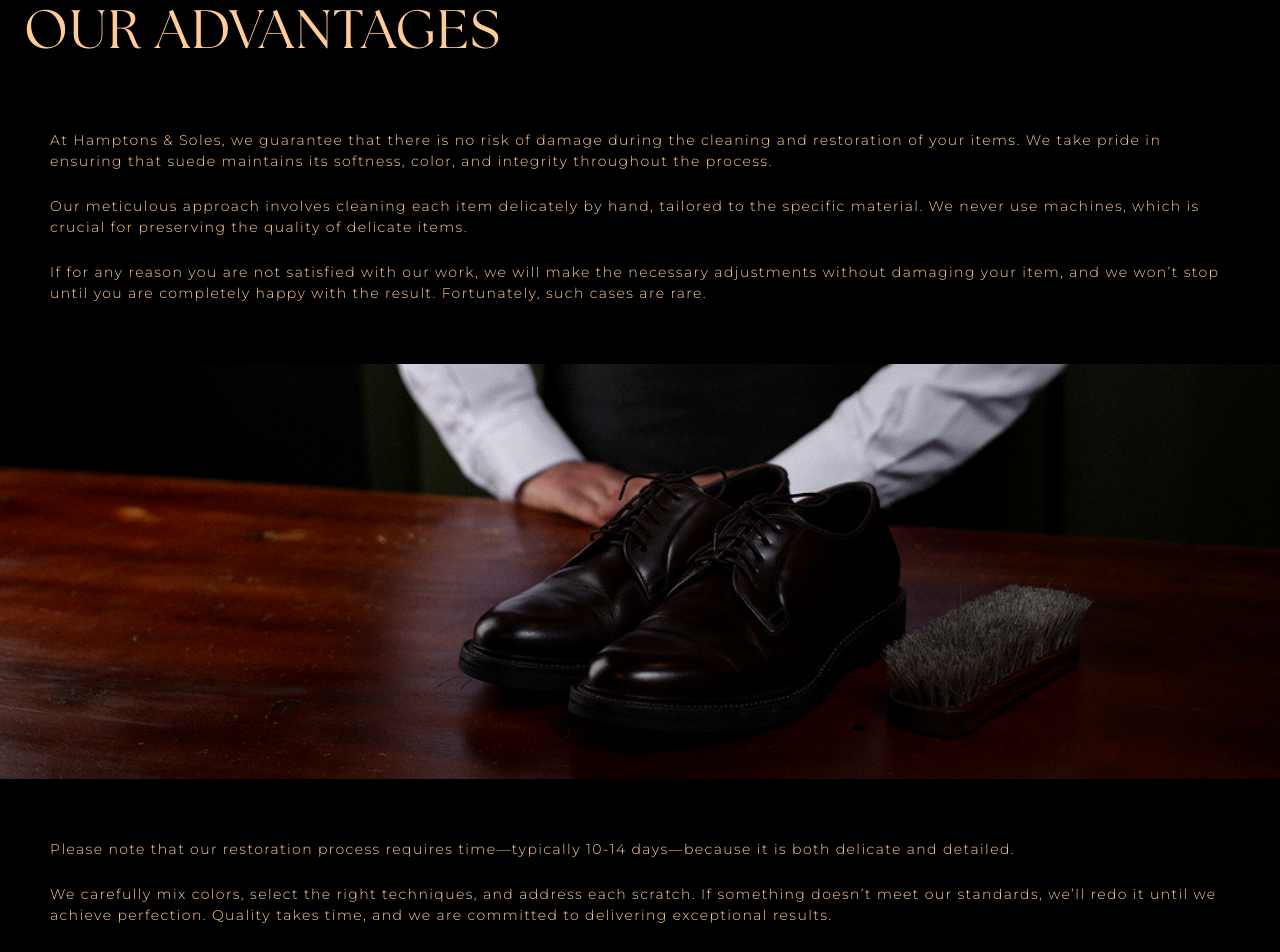
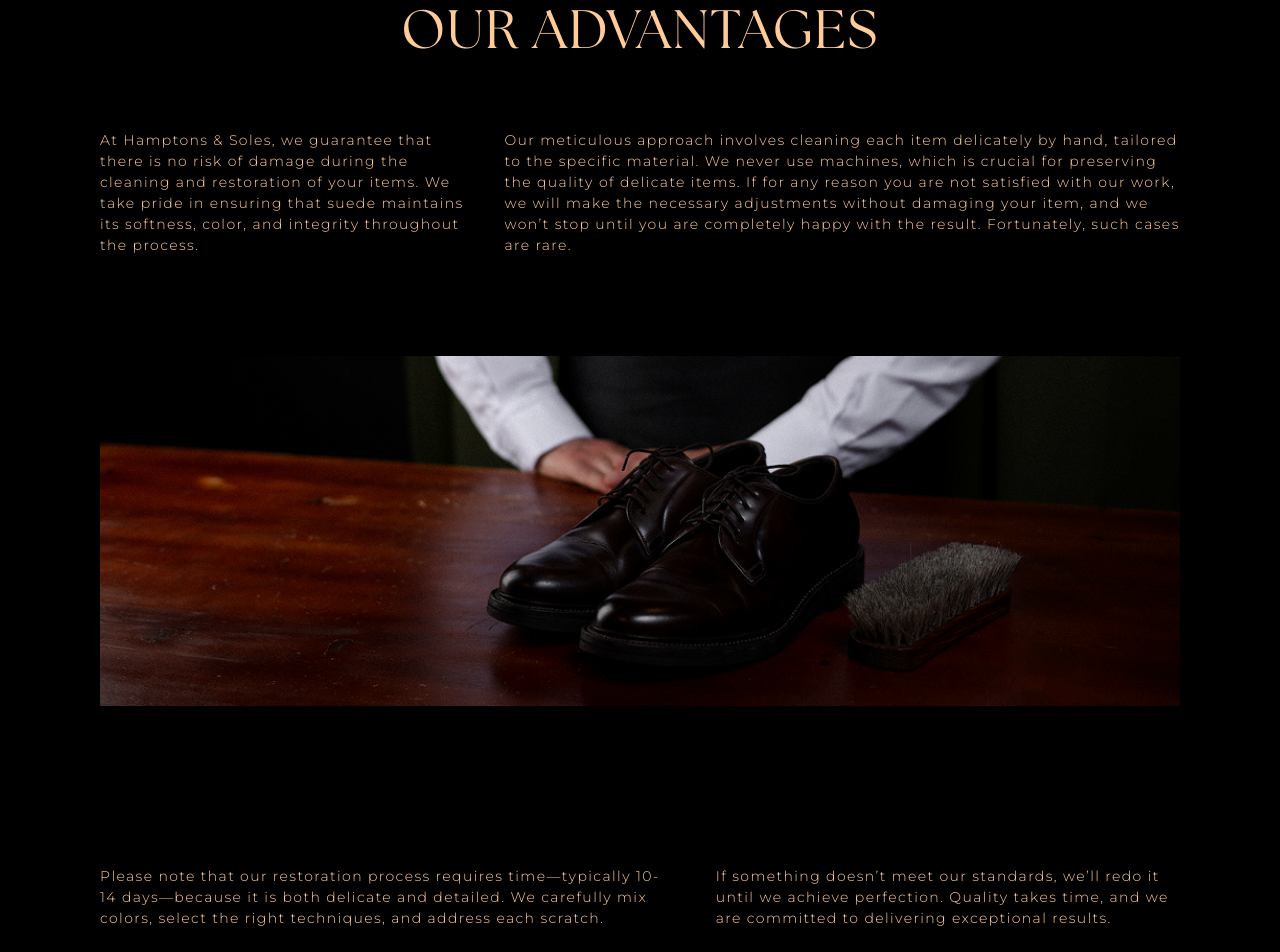
Before and after one commit to Irakli412245/Hamptons-And-Soles-Website, a React (Vite) app: page /about in a window 1280 px wide. Shown: the part 3380-4332 px from the top of the page. Built offline with nearby package versions, Linux system fonts and the light colour scheme.

Commit message:
add Advantages to desktop

```diff
--- a/src/components/About/Advantages.tsx
+++ b/src/components/About/Advantages.tsx
@@ -3,31 +3,47 @@ import CardTitle from "./components/CardTitle.tsx";
 import CardText from "./components/CardText.tsx";
 
 import imageAdvantages from '../../../public/images/about/advantages/advantages.png'
+import {useWindowDimensions} from "../../hooks/useWindowDimensions.tsx";
 
 const Advantages = () => {
+    const {width} = useWindowDimensions()
     return (
         <Card className={'pb-[60px] table:pb-[140px]'}>
-            <CardTitle className={'!text-left px-6 mb-[60px]'}>
+            <CardTitle className={'!text-left table:!text-center px-6 mb-[60px]'}>
                 Our advantages
             </CardTitle>
+            {
+                width < 768 ? (
+                    <>
                         <ul className={'flex flex-col gap-6 px-[50px] mb-[60px]'}>
                             <li>
                                 <CardText className={''}>
-                        At Hamptons & Soles, we guarantee that there is no risk of damage during the cleaning and
-                        restoration of your items. We take pride in ensuring that suede maintains its softness, color,
+                                    At Hamptons & Soles, we guarantee that there is no risk of damage during the
+                                    cleaning
+                                    and
+                                    restoration of your items. We take pride in ensuring that suede maintains its
+                                    softness,
+                                    color,
                                     and integrity throughout the process.
                                 </CardText>
                             </li>
                             <li>
                                 <CardText className={''}>
-                        Our meticulous approach involves cleaning each item delicately by hand, tailored to the specific
-                        material. We never use machines, which is crucial for preserving the quality of delicate items.
+                                    Our meticulous approach involves cleaning each item delicately by hand, tailored to
+                                    the
+                                    specific
+                                    material. We never use machines, which is crucial for preserving the quality of
+                                    delicate
+                                    items.
                                 </CardText>
                             </li>
                             <li>
                                 <CardText className={''}>
-                        If for any reason you are not satisfied with our work, we will make the necessary adjustments
-                        without damaging your item, and we won’t stop until you are completely happy with the result.
+                                    If for any reason you are not satisfied with our work, we will make the necessary
+                                    adjustments
+                                    without damaging your item, and we won’t stop until you are completely happy with
+                                    the
+                                    result.
                                     Fortunately, such cases are rare.
                                 </CardText>
                             </li>
@@ -38,18 +54,65 @@ const Advantages = () => {
                         <ul className={'flex flex-col gap-6 px-[50px]'}>
                             <li>
                                 <CardText className={''}>
-                        Please note that our restoration process requires time—typically 10-14 days—because it is both
+                                    Please note that our restoration process requires time—typically 10-14 days—because
+                                    it
+                                    is both
                                     delicate and detailed.
                                 </CardText>
                             </li>
                             <li>
                                 <CardText className={''}>
-                        We carefully mix colors, select the right techniques, and address each scratch. If something
-                        doesn’t meet our standards, we’ll redo it until we achieve perfection. Quality takes time, and
+                                    We carefully mix colors, select the right techniques, and address each scratch. If
+                                    something
+                                    doesn’t meet our standards, we’ll redo it until we achieve perfection. Quality takes
+                                    time, and
                                     we are committed to delivering exceptional results.
                                 </CardText>
                             </li>
                         </ul>
+                    </>
+                ) : (
+                    <div className={'flex flex-col gap-[100px] px-[100px] desktop:px-[200px]'}>
+                        <ul className={'flex gap-10'}>
+                            <li>
+                                <CardText className={''}>
+                                    At Hamptons & Soles, we guarantee that there is no risk of damage during the
+                                    cleaning and restoration of your items.
+                                    We take pride in ensuring that suede maintains its softness, color, and integrity
+                                    throughout the process.
+                                </CardText>
+                            </li>
+                            <li>
+                                <CardText className={''}>
+                                    Our meticulous approach involves cleaning each item delicately by hand, tailored to
+                                    the specific material. We never use machines, which is crucial for preserving the
+                                    quality of delicate items. If for any reason you are not satisfied with our work, we
+                                    will make the necessary adjustments without damaging your item, and we won’t stop
+                                    until you are completely happy with the result. Fortunately, such cases are rare.
+                                </CardText>
+                            </li>
+                        </ul>
+                        <div className={'w-full min-h-[335px] mb-[60px]'}>
+                            <img src={imageAdvantages} className={'w-full h-full '}/>
+                        </div>
+                        <ul className={'flex gap-10'}>
+                            <li>
+                                <CardText className={''}>
+                                    Please note that our restoration process requires time—typically 10-14 days—because
+                                    it is both delicate and detailed. We carefully mix colors, select the right
+                                    techniques, and address each scratch.
+                                </CardText>
+                            </li>
+                            <li>
+                                <CardText className={''}>
+                                    If something doesn’t meet our standards, we’ll redo it until we achieve perfection.
+                                    Quality takes time, and we are committed to delivering exceptional results.
+                                </CardText>
+                            </li>
+                        </ul>
+                    </div>
+                )
+            }
         </Card>
     );
 };
--- a/src/components/Header/Header.tsx
+++ b/src/components/Header/Header.tsx
@@ -61,6 +61,8 @@ const MobileMenu = () => {
 
     const handleToggleMenu = () => {
         setIsOpen(prev => !prev)
+
+        if (isOpenSubMenu) setIsOpenSubMenu(false)
     }
 
     const handleToggleSubMenu = () => {
@@ -107,7 +109,7 @@ const MobileMenu = () => {
                                         {isOpenSubMenu ? <IoIosArrowUp/> : <IoIosArrowDown/>}
                                     </Button>
                                 ) : (
-                                    <Button type={'link'} className={''} link={el.link}>
+                                    <Button type={'link'} className={''} link={el.link} onClick={handleToggleMenu}>
                                         <p className={'uppercase text-[12px]'}>
                                             {el.title}
                                         </p>
@@ -126,6 +128,7 @@ const MobileMenu = () => {
                                         el.links.map(subEl => (
                                             <li className={'pl-4'} key={subEl.title}>
                                                 <Button
+                                                    onClick={handleToggleMenu}
                                                     type={'link'}
                                                     className={''}
                                                     link={subEl.link}
--- a/src/components/UI/Button.tsx
+++ b/src/components/UI/Button.tsx
@@ -10,10 +10,18 @@ interface IProps {
 }
 
 const Button: React.FC<IProps> = ({type, className, link, onClick, children}) => {
+
+    const handleClick = () => {
+        if (onClick) {
+            onClick()
+        }
+    }
+
     switch (type) {
         case "link":
             return (
                 <Link
+                    onClick={handleClick}
                     to={link!}
                     className={`${className} flex items-center gap-2 p-2 hover:opacity-70`}
                 >
```
Lines whose indentation alone changed are shown as unchanged.
